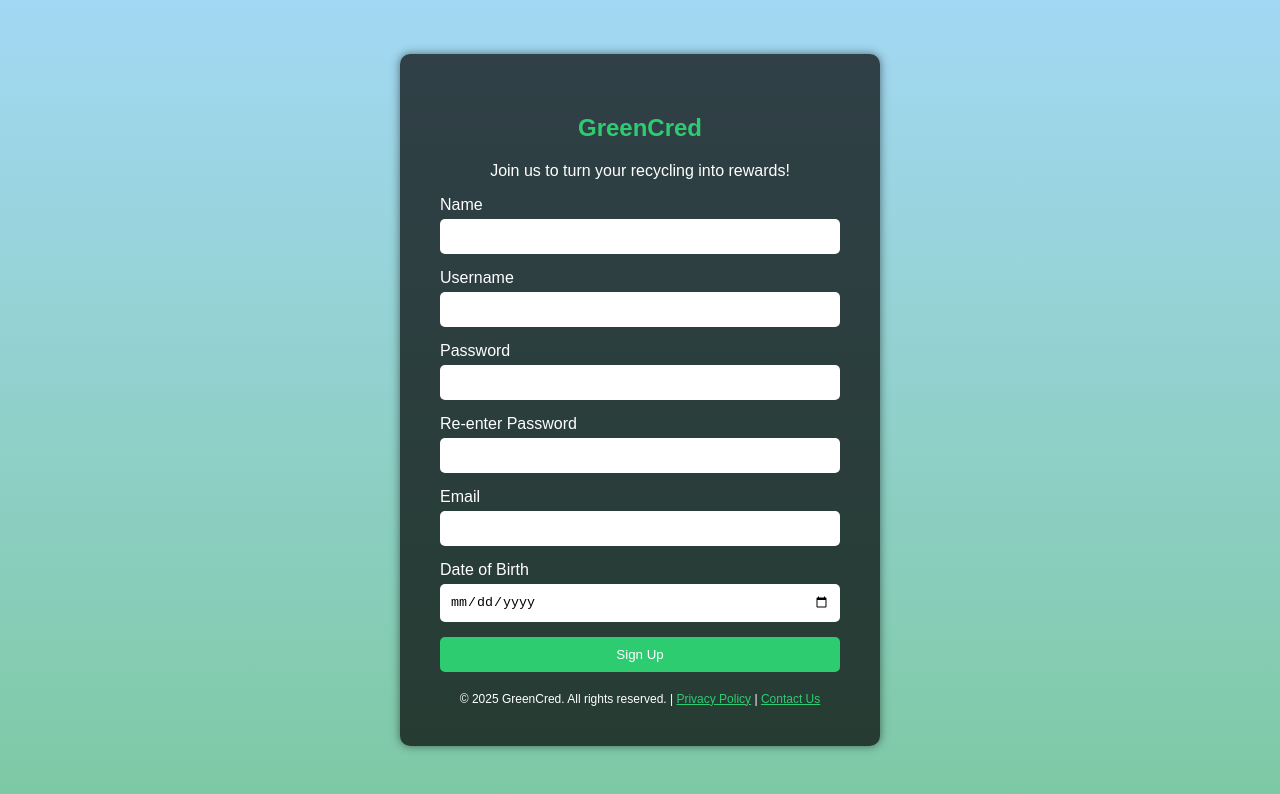
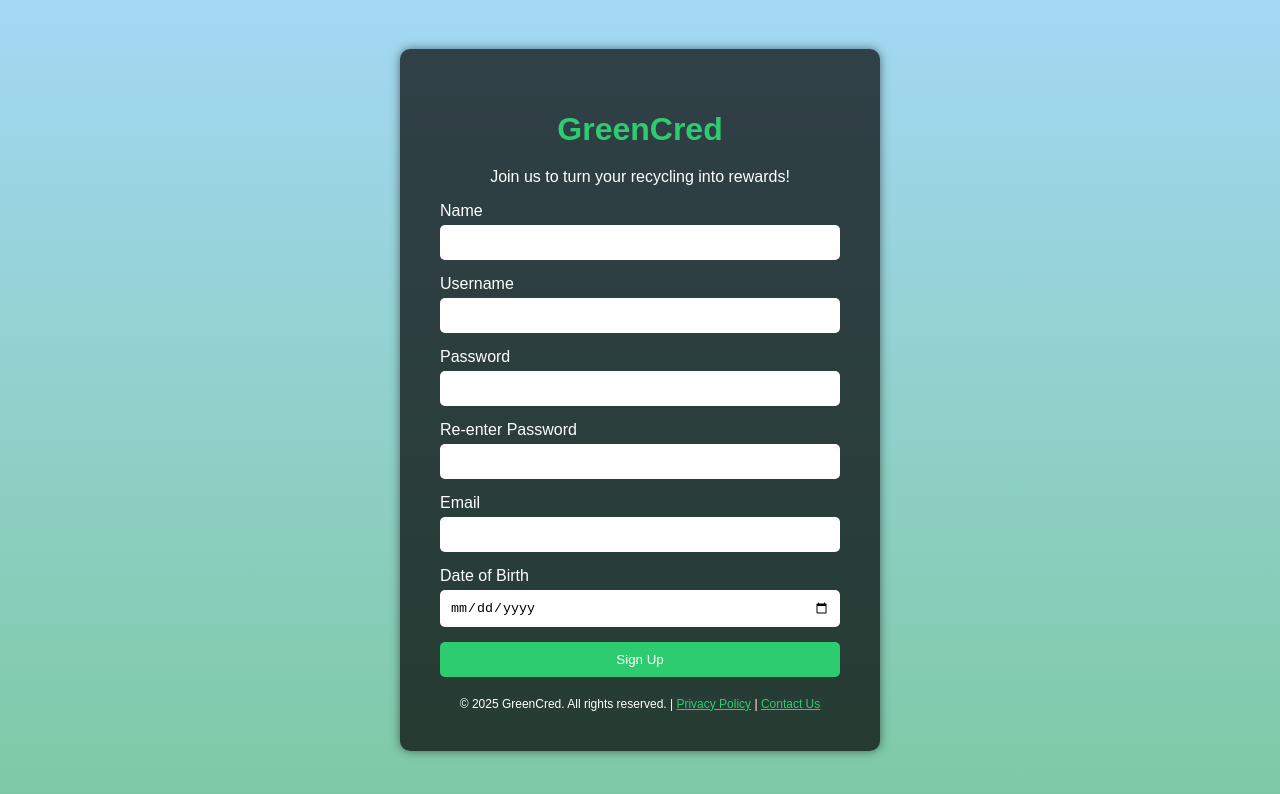
Before and after one commit to basiljiby45/GreenCred, a plain HTML site: page signup.html in a window 1280 px wide. Drawn offline with Linux system fonts and the light colour scheme.

Commit message:
Update signup.html

```diff
--- a/signup.html
+++ b/signup.html
@@ -24,7 +24,7 @@
             width: 400px;
             text-align: center;
         }
-        h2 {
+        h1 {
             color: #2ecc71;
             margin-bottom: 20px;
         }
@@ -65,7 +65,7 @@
 </head>
 <body>
     <div class="container">
-        <h2>GreenCred</h2>
+        <h1>GreenCred</h1>
         <p style="color: #fff;">Join us to turn your recycling into rewards!</p>
         <form action="/homepage" method="POST">
             <div class="form-group">
```
